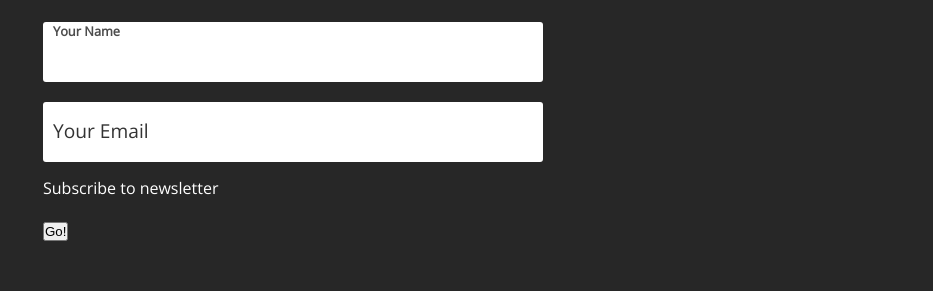
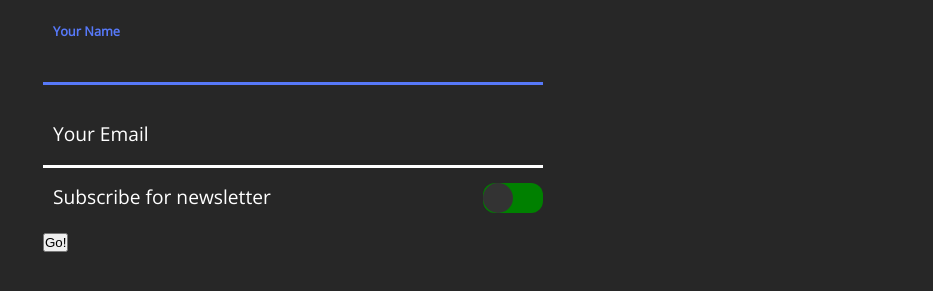
Before and after one commit to Fedorrychkov/frontendsomething, a plain HTML site: page index.html in a window 1280 px wide. Both pictures are taken after a click on the label "Your Name". Shown: the part 185-476 px from the top of the page, without its empty margins (347-1280 px from the left). Drawn offline with nearby package versions, Linux system fonts and the light colour scheme.

Commit message:
something front end

```diff
--- a/assets/css/mystyle1.css
+++ b/assets/css/mystyle1.css
@@ -58,7 +58,7 @@ header{
 }
 .bodyBox .label{
 	z-index: 99;
-	color:#333;
+	color:#fff;
 	cursor: pointer;
 	display: block;
 	top:0;
@@ -73,21 +73,67 @@ header{
 .bodyBox .typeLabel{
 	font-size: 0.8rem;
 	font-weight: 600;
-	color:rgba(0,0,0,0.7);
+	color:#5779f9;
 	transition: 0.3s;
 	margin:5px 0 0 10px;
 }
 .bodyBox input{
 	outline: none;
+	background:none;
 	z-index: 9;
 	width: 470px;
 	height: 50px;
 	font-size: 1.2rem;
-	color:#333;
+	color:#fff;
 	margin: 5px 0 0 0;
 	border:none;
-	border-radius: 3px;
+	border-bottom: 3px solid #fff;
 	padding: 10px 20px 0 10px;
 }
 .bodyBox input:focus{
+	border-bottom: 3px solid #5779f9;
 }
+.bodyBox .focus{
+	border-bottom: 3px solid #5779f9;
+}
+.SubscribeBox{
+	margin: 25px 0 0 0;
+}
+.SubscribeBox label{
+	padding:0 0 0 10px;
+	font-size: 1.2rem;
+	display: inline-block;
+	vertical-align: middle;
+}
+.subscribeSlide{
+	width: 60px;
+	vertical-align: middle;
+	height: 30px;
+	float:right;
+	cursor: pointer;
+	display: inline-block;
+	background-color: #fff;
+	border-radius: 12px;
+	position: relative;
+}
+.subscribeButt{
+	background-color: #333;
+	width: 30px;
+	height: 30px;
+	transition: 0.3s;
+	border-radius: 50%;
+}
+.yes{
+	transition: 0.3s;
+	float:left;
+}
+.no{
+	transition: 0.3s;
+	float:right;
+}
+.yes-c{
+	background-color: green;
+}
+.no-c{
+	background-color: red;
+}
--- a/index.html
+++ b/index.html
@@ -66,11 +66,11 @@
 						<input type="email" name="email" id="email">
 					</div>
 					<div class="SubscribeBox Box">
-						<label for="subscribe">Subscribe to newsletter</label>
-						<div class="subscribeSlide">
-							<div class="subscribeButt"></div>
+						<label for="subscribe">Subscribe for newsletter</label>
+						<div class="subscribeSlide yes-c">
+							<div class="subscribeButt yes"></div>
 						</div>
-						<input type="hidden" name="subscribe" value="Yes" name="subscribe" id="subscribe">
+						<input type="hidden" name="subscribe" value="Yes" id="subscribe">
 					</div>
 					<div class="FutureYear Box">
 						<!--Ползунок лет, будущих. Типо, вклад на 10 лет и тд и тп-->
@@ -90,10 +90,13 @@
 
 					if (!emailVal) {
 						$(".EmailBox .label").removeClass('typeLabel').addClass('noneType');
+						$(".EmailBox #email").removeClass('focus');
 						$(".NameBox .label").removeClass('noneType').addClass('typeLabel');
+						$(".NameBox #name").addClass('focus');
 					}
 					else{
 						$(".NameBox .label").removeClass('noneType').addClass('typeLabel');
+						$(".NameBox #name").addClass('focus');
 					}
 		        });
 				$("#email").focus(function(){
@@ -102,12 +105,30 @@
 
 					if (!nameVal) {
 						$(".EmailBox .label").removeClass('noneType').addClass('typeLabel');
+						$(".EmailBox #email").addClass('focus');
 						$(".NameBox .label").removeClass('typeLabel').addClass('noneType');
+						$(".NameBox #name").removeClass('focus');
 					}
 					else{
 						$(".EmailBox .label").removeClass('noneType').addClass('typeLabel');
+						$(".EmailBox #email").addClass('focus');
 					}
 
+		        });
+					var choise = true;
+		        $(".subscribeSlide").click(function(){
+
+		        	if (choise) {
+		        		choise = false;
+		        		$(".subscribeButt").removeClass("yes").addClass("no");
+		        		$("#subscribe").val('No');
+		        		$(".subscribeSlide").removeClass("yes-c").addClass("no-c");
+		        	}else{
+		        		choise = true;
+		        		$(".subscribeButt").removeClass("no").addClass("yes");
+		        		$("#subscribe").val('Yes');
+		        		$(".subscribeSlide").removeClass("no-c").addClass("yes-c");
+		        	}
 		        });
 			});
 	</script>
```
